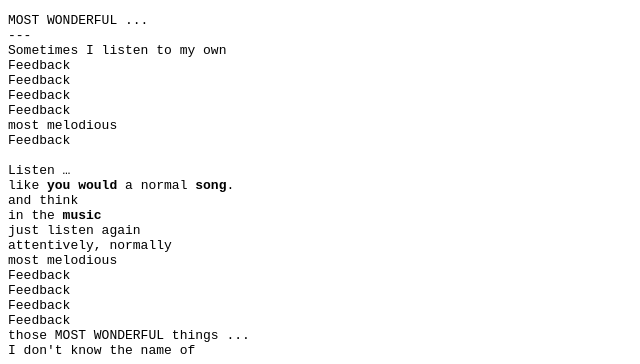
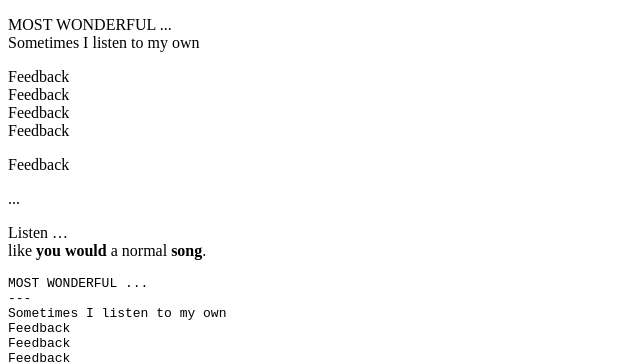
Before and after one commit to rwalla3/idea-120-project-1-rwalla3, a plain HTML site: page index.html in a window 1280 px wide. Shown: the top 364 px of the page, without its empty margins (0-640 px from the left). Drawn offline with Linux system fonts and the light colour scheme.

Commit message:
Update index.html

```diff
--- a/index.html
+++ b/index.html
@@ -5,6 +5,38 @@
 <title>do u know this song</title>
 <link rel="stylesheet" href="style.css">
 </head>
+
+<p>
+MOST WONDERFUL ...
+        <br>
+Sometimes I listen to my own
+</p>
+
+<p>
+Feedback
+        <br>
+Feedback
+        <br>
+Feedback
+        <br>
+Feedback
+</p>
+
+<p>
+        Feedback
+</p>
+
+<p>
+        ...
+</p>
+
+<p>
+        Listen …
+        <br>
+        like <b>you would</b> a normal <b>song</b>.
+</p>
+
+
 
 <pre>
 MOST WONDERFUL ...
```
